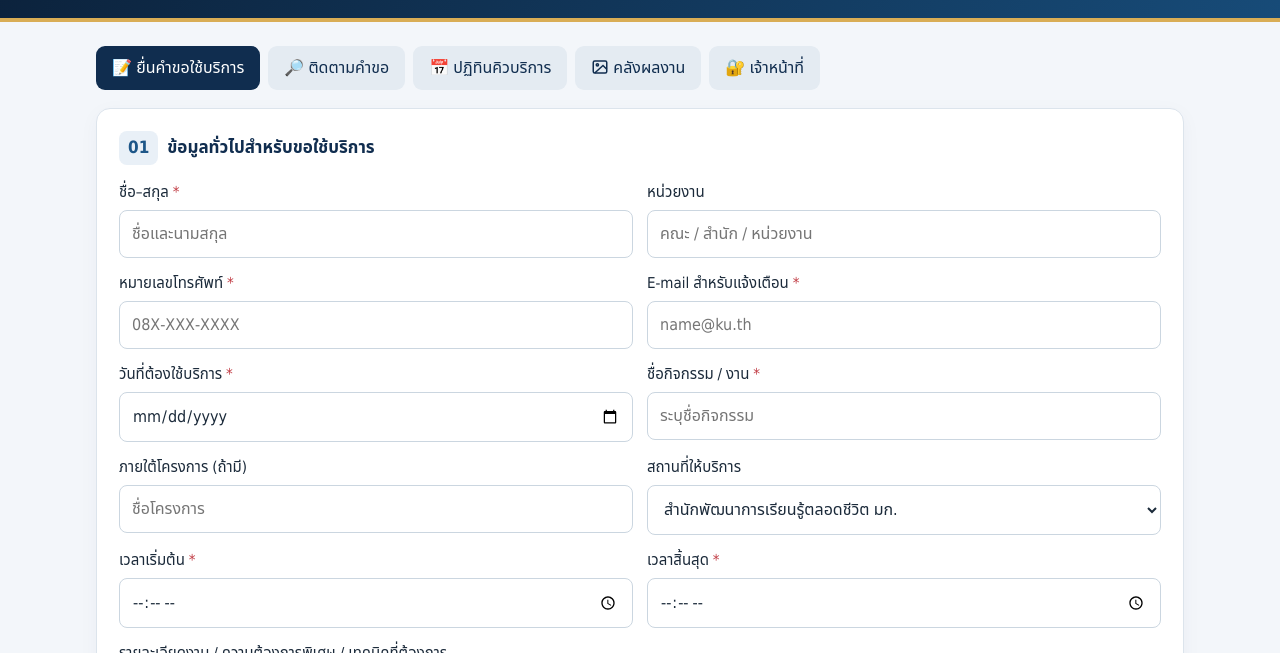
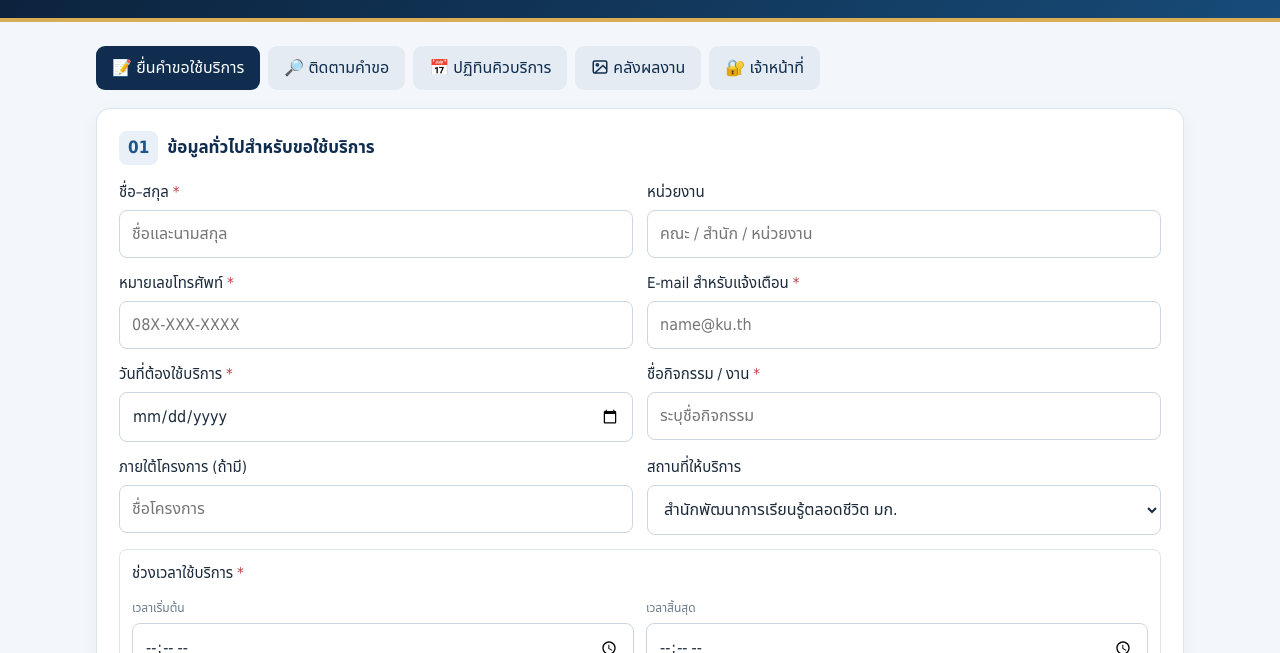
Before and after one commit to mediallldo-cell/ku-media, a plain HTML site: page index.html in a window 1280 px wide. Shown: the part 147-800 px from the top of the page. Drawn offline with Linux system fonts and the light colour scheme.

Commit message:
แก้ไข12.11.69-3

```diff
--- a/index.html
+++ b/index.html
@@ -35,6 +35,10 @@
 .admin-share img{width:190px;height:190px;object-fit:contain;background:#fff;border:1px solid var(--line);border-radius:10px}
 .stats-controls{display:flex;align-items:end;gap:10px;flex-wrap:wrap}
 .stats-controls .field{min-width:125px}
+.time-range-field{border:1px solid var(--line);border-radius:8px;padding:12px}
+.time-range-heading{display:block;margin-bottom:8px;color:var(--ink)}
+.time-range-box{display:grid;grid-template-columns:repeat(2,minmax(0,1fr));gap:12px}
+.time-range-box label{font-size:12px;color:var(--muted)}
 @media(max-width:650px){.portfolio-grid{grid-template-columns:repeat(auto-fill,minmax(170px,1fr))}.portfolio-card img{height:300px}.portfolio-image-modal{padding:18px}.portfolio-image-close{top:-12px;right:-12px;width:40px;height:40px}.admin-feature{padding:14px}.admin-share img{width:150px;height:150px}}
 </style></head><body>
 <style>
@@ -170,9 +174,9 @@ td,th{font-size:14px}
 <div class="field"><label>ภายใต้โครงการ (ถ้ามี)</label><input name="project" placeholder="ชื่อโครงการ"></div>
 <div class="field"><label for="serviceLocation">สถานที่ให้บริการ</label><select name="location" id="serviceLocation"><option value="สำนักพัฒนาการเรียนรู้ตลอดชีวิต มก.">สำนักพัฒนาการเรียนรู้ตลอดชีวิต มก.</option><option value="หน่วยงานภายในมหาวิทยาลัยเกษตรศาสตร์">หน่วยงานภายในมหาวิทยาลัยเกษตรศาสตร์</option><option value="นอกสถานที่ (กรุงเทพมหานคร)">นอกสถานที่ (กรุงเทพมหานคร)</option><option value="นอกสถานที่ (ต่างจังหวัด)">นอกสถานที่ (ต่างจังหวัด)</option><option value="ออนไลน์">ออนไลน์</option><option value="อื่นๆ">อื่น ๆ</option></select></div>
 <div class="field location-detail hidden" id="locationDetailField"><label for="locationDetail">ระบุชื่อหน่วยงานหรือสถานที่</label><input id="locationDetail" name="locationDetail" maxlength="200" placeholder="ระบุชื่อหน่วยงานหรือสถานที่"></div>
-<div class="field full"><div class="grid">
-<div class="field"><label>เวลาเริ่มต้น <span class="required">*</span></label><input type="time" name="start" required></div>
-<div class="field"><label>เวลาสิ้นสุด <span class="required">*</span></label><input type="time" name="end" required></div>
+<div class="field full time-range-field"><label class="time-range-heading">ช่วงเวลาใช้บริการ <span class="required">*</span></label><div class="time-range-box">
+<div class="field"><label for="serviceStart">เวลาเริ่มต้น</label><input id="serviceStart" type="time" name="start" required></div>
+<div class="field"><label for="serviceEnd">เวลาสิ้นสุด</label><input id="serviceEnd" type="time" name="end" required></div>
 </div></div>
 <div class="field full"><label>รายละเอียดงาน / ความต้องการพิเศษ / เทคนิคที่ต้องการ</label><textarea name="requirements" placeholder="รายละเอียดรูปแบบงาน จำนวนผู้เข้าร่วม อุปกรณ์หรือเทคนิคพิเศษ ฯลฯ"></textarea></div></div></div>
 <div class="panel"><h2 class="section-title"><span class="num">02</span> เลือกประเภทบริการผลิตและบริการสื่อ</h2><p class="hint">เลือกได้มากกว่า 1 รายการตามความต้องการ ระบบจะคำนวณราคาเบื้องต้นให้อัตโนมัติ</p>
```
